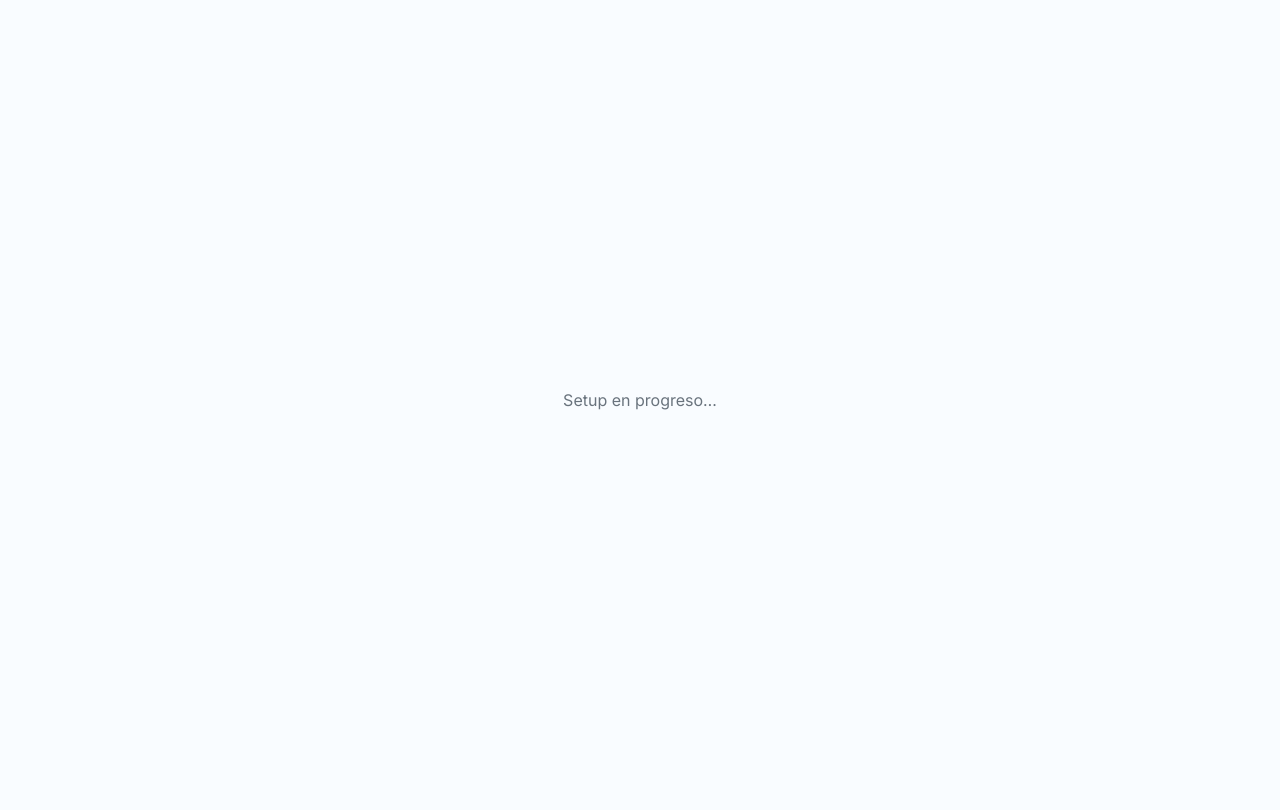
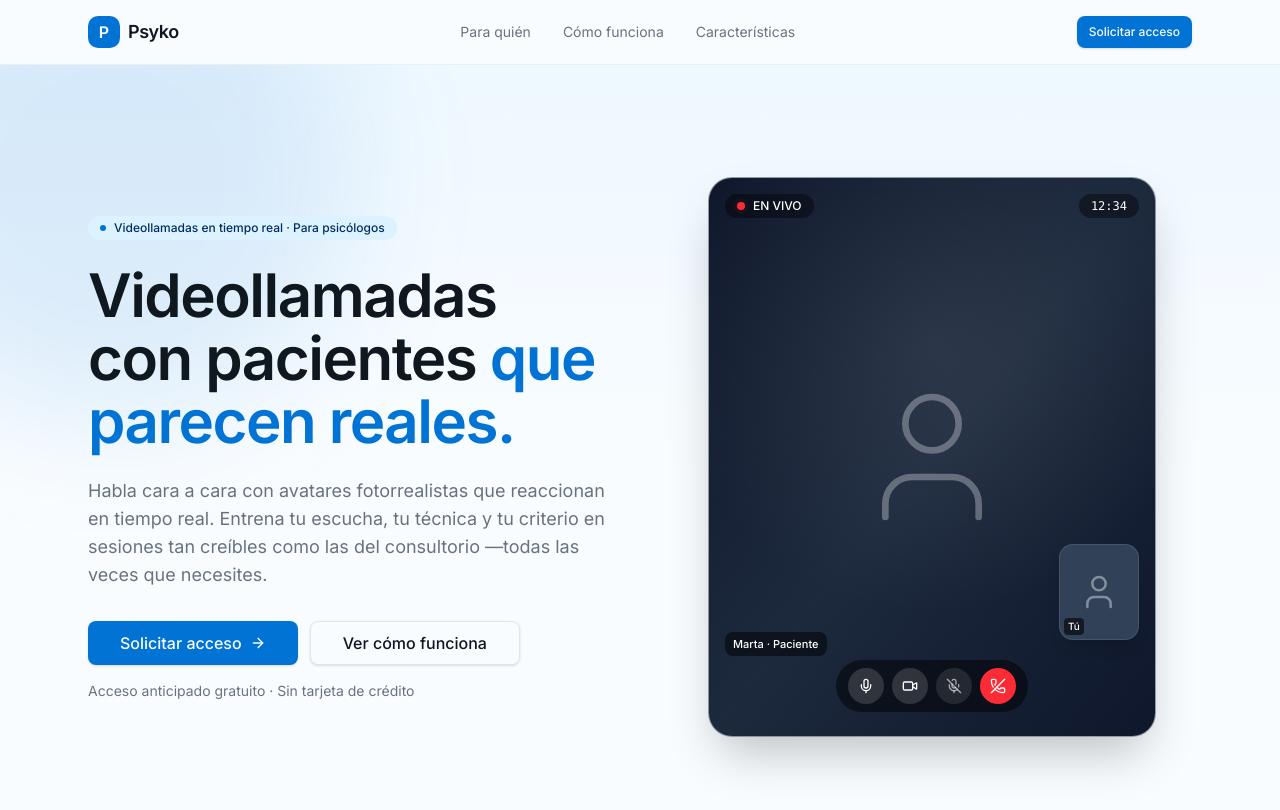
Before and after one commit to drestrep-espa/photorealistic-avatar-website, a React (Vite) app: page / in a window 1280 px wide. Shown: the top 810 px of the page. Built offline with nearby package versions, Linux system fonts and the light colour scheme.

Commit message:
Created the first page of the website

```diff
--- a/index.html
+++ b/index.html
@@ -6,7 +6,7 @@
     <meta name="viewport" content="width=device-width, initial-scale=1.0" />
     <meta
       name="description"
-      content="Practica conversaciones clínicas con un paciente simulado. Avatares fotorrealistas para psicólogos en formación y profesionales."
+      content="Videollamadas en tiempo real con avatares fotorrealistas que simulan pacientes. Para psicólogos en formación y práctica clínica."
     />
     <link rel="preconnect" href="https://fonts.googleapis.com" />
     <link rel="preconnect" href="https://fonts.gstatic.com" crossorigin />
@@ -14,7 +14,7 @@
       href="https://fonts.googleapis.com/css2?family=Inter:wght@400;500;600;700&display=swap"
       rel="stylesheet"
     />
-    <title>Psyko — Practica con pacientes simulados</title>
+    <title>Psyko — Videollamadas con pacientes simulados</title>
   </head>
   <body>
     <div id="root"></div>
--- a/src/App.tsx
+++ b/src/App.tsx
@@ -1,8 +1,14 @@
+import Hero from '@/components/Hero'
+import Navbar from '@/components/Navbar'
+
 function App() {
   return (
-    <main className="min-h-screen grid place-items-center">
-      <p className="text-muted-foreground">Setup en progreso…</p>
-    </main>
+    <>
+      <Navbar />
+      <main>
+        <Hero />
+      </main>
+    </>
   )
 }
 
--- /dev/null
+++ b/src/components/Hero.tsx
@@ -0,0 +1,128 @@
+import { ArrowRight, Mic, MicOff, PhoneOff, User, Video } from 'lucide-react'
+
+import { Button } from '@/components/ui/button'
+import { Card } from '@/components/ui/card'
+
+function Hero() {
+  return (
+    <section className="relative overflow-hidden">
+      <div
+        aria-hidden
+        className="absolute inset-0 -z-10 bg-gradient-to-b from-accent/40 via-background to-background"
+      />
+      <div
+        aria-hidden
+        className="absolute -left-32 -top-32 -z-10 h-[480px] w-[480px] rounded-full bg-primary/10 blur-3xl"
+      />
+
+      <div className="mx-auto grid max-w-6xl items-center gap-12 px-6 pb-24 pt-20 lg:grid-cols-2 lg:gap-16 lg:pb-32 lg:pt-28">
+        <div className="text-center lg:text-left">
+          <span className="inline-flex items-center gap-2 rounded-full bg-accent px-3 py-1 text-xs font-medium text-accent-foreground">
+            <span className="h-1.5 w-1.5 rounded-full bg-primary" />
+            Videollamadas en tiempo real · Para psicólogos
+          </span>
+
+          <h1 className="mt-6 text-4xl font-semibold leading-[1.05] tracking-tight text-foreground sm:text-5xl lg:text-6xl">
+            Videollamadas con pacientes{' '}
+            <span className="text-primary">que parecen reales.</span>
+          </h1>
+
+          <p className="mx-auto mt-6 max-w-xl text-lg text-muted-foreground lg:mx-0">
+            Habla cara a cara con avatares fotorrealistas que reaccionan en tiempo real. Entrena
+            tu escucha, tu técnica y tu criterio en sesiones tan creíbles como las del consultorio
+            —todas las veces que necesites.
+          </p>
+
+          <div className="mt-8 flex flex-col justify-center gap-3 sm:flex-row lg:justify-start">
+            <Button asChild size="lg">
+              <a href="#acceso">
+                Solicitar acceso
+                <ArrowRight />
+              </a>
+            </Button>
+            <Button asChild size="lg" variant="outline">
+              <a href="#como-funciona">Ver cómo funciona</a>
+            </Button>
+          </div>
+
+          <p className="mt-4 text-sm text-muted-foreground">
+            Acceso anticipado gratuito · Sin tarjeta de crédito
+          </p>
+        </div>
+
+        <HeroVideoCall />
+      </div>
+    </section>
+  )
+}
+
+function HeroVideoCall() {
+  return (
+    <div className="relative mx-auto aspect-[4/5] w-full max-w-md">
+      <Card className="relative h-full w-full overflow-hidden rounded-3xl border-border/60 bg-gradient-to-br from-slate-900 via-slate-800 to-slate-900 p-0 shadow-2xl">
+        <div
+          aria-hidden
+          className="pointer-events-none absolute inset-0 bg-[radial-gradient(circle_at_50%_30%,rgba(255,255,255,0.08),transparent_60%)]"
+        />
+
+        <div className="absolute left-4 top-4 flex items-center gap-2 rounded-full bg-black/40 px-3 py-1 text-xs font-medium text-white backdrop-blur">
+          <span className="relative flex h-2 w-2">
+            <span className="absolute inline-flex h-full w-full animate-ping rounded-full bg-red-500 opacity-75" />
+            <span className="relative inline-flex h-2 w-2 rounded-full bg-red-500" />
+          </span>
+          EN VIVO
+        </div>
+
+        <div className="absolute right-4 top-4 rounded-full bg-black/40 px-3 py-1 font-mono text-xs text-white backdrop-blur">
+          12:34
+        </div>
+
+        <div className="grid h-full w-full place-items-center text-white/30">
+          <User className="size-40" strokeWidth={1} />
+        </div>
+
+        <div className="absolute bottom-24 right-4 h-24 w-20 overflow-hidden rounded-xl border border-white/10 bg-slate-700 shadow-lg">
+          <div className="grid h-full w-full place-items-center text-white/40">
+            <User className="size-10" strokeWidth={1.5} />
+          </div>
+          <span className="absolute bottom-1 left-1 rounded bg-black/60 px-1 py-px text-[10px] font-medium text-white">
+            Tú
+          </span>
+        </div>
+
+        <div className="absolute bottom-6 left-1/2 flex -translate-x-1/2 items-center gap-2 rounded-full bg-black/50 px-3 py-2 backdrop-blur">
+          <CallControl Icon={Mic} />
+          <CallControl Icon={Video} />
+          <CallControl Icon={MicOff} muted />
+          <CallControl Icon={PhoneOff} danger />
+        </div>
+
+        <div className="absolute bottom-20 left-4 rounded-md bg-black/50 px-2 py-1 text-[11px] font-medium text-white backdrop-blur">
+          Marta · Paciente
+        </div>
+      </Card>
+    </div>
+  )
+}
+
+type CallControlProps = {
+  Icon: typeof Mic
+  muted?: boolean
+  danger?: boolean
+}
+
+function CallControl({ Icon, muted, danger }: CallControlProps) {
+  const base = 'grid size-9 place-items-center rounded-full transition-colors'
+  const variant = danger
+    ? 'bg-red-500 text-white hover:bg-red-600'
+    : muted
+      ? 'bg-white/10 text-white/60'
+      : 'bg-white/15 text-white hover:bg-white/25'
+  return (
+    <span className={`${base} ${variant}`} aria-hidden>
+      <Icon className="size-4" />
+    </span>
+  )
+}
+
+export default Hero
--- /dev/null
+++ b/src/components/Navbar.tsx
@@ -0,0 +1,40 @@
+import { Button } from '@/components/ui/button'
+
+const navLinks = [
+  { href: '#para-quien', label: 'Para quién' },
+  { href: '#como-funciona', label: 'Cómo funciona' },
+  { href: '#features', label: 'Características' },
+]
+
+function Navbar() {
+  return (
+    <header className="sticky top-0 z-30 border-b border-border/60 bg-background/80 backdrop-blur">
+      <nav className="mx-auto flex h-16 max-w-6xl items-center justify-between px-6">
+        <a href="#" className="flex items-center gap-2">
+          <span className="grid h-8 w-8 place-items-center rounded-lg bg-primary font-semibold text-primary-foreground">
+            P
+          </span>
+          <span className="text-lg font-semibold tracking-tight text-foreground">Psyko</span>
+        </a>
+
+        <div className="hidden items-center gap-8 text-sm text-muted-foreground md:flex">
+          {navLinks.map((link) => (
+            <a
+              key={link.href}
+              href={link.href}
+              className="transition-colors hover:text-foreground"
+            >
+              {link.label}
+            </a>
+          ))}
+        </div>
+
+        <Button asChild size="sm">
+          <a href="#acceso">Solicitar acceso</a>
+        </Button>
+      </nav>
+    </header>
+  )
+}
+
+export default Navbar
```
